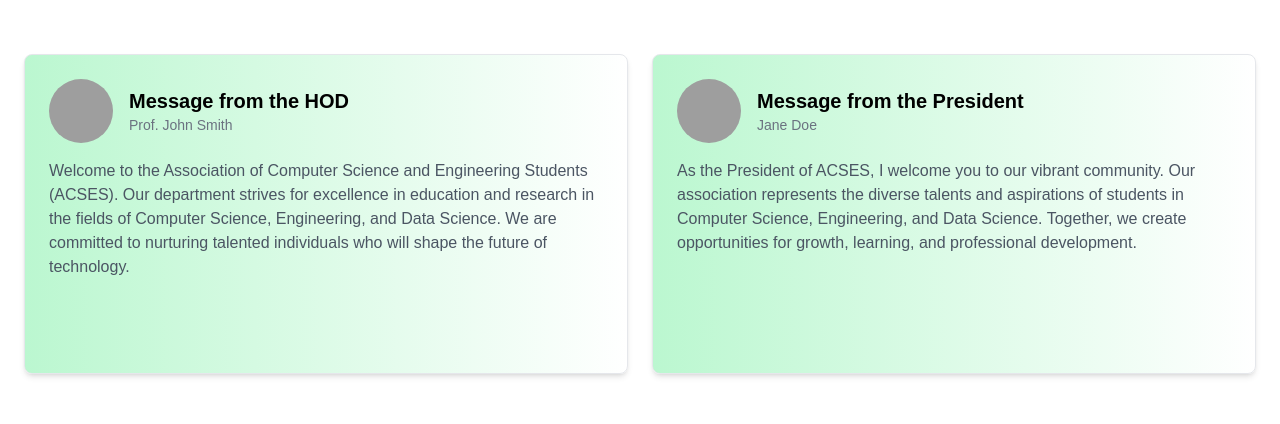
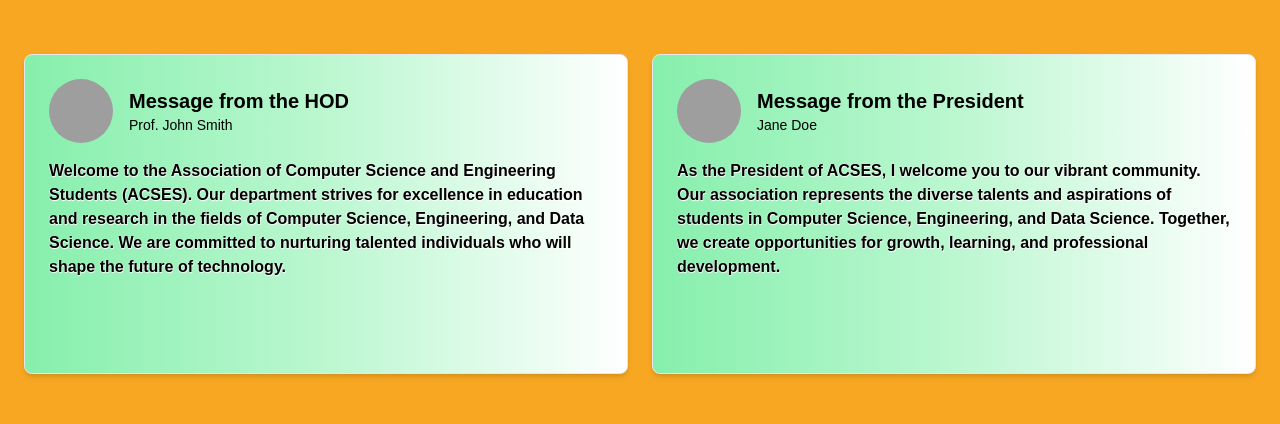
Before and after one commit to ACSES-SRID/acses-website, a React (Vite) app in the folder acses-website/: page / in a window 1280 px wide. Shown: the part 882-1306 px from the top of the page. Built offline with nearby package versions, Linux system fonts and the light colour scheme; grey boxes are pictures that could not be loaded.

Commit message:
Worked more on the interface and colours

```diff
--- a/acses-website/src/components/welcome/MessageCard.jsx
+++ b/acses-website/src/components/welcome/MessageCard.jsx
@@ -2,7 +2,7 @@ import React from "react";
 
 const MessageCard = ({ title, name, imageSrc, message }) => {
   return (
-    <div className="w-full border rounded-lg shadow-md p-6 min-h-[16rem] md:min-h-[20rem] transition-transform transform hover:scale-105 hover:shadow-lg bg-gradient-to-r from-green-200 to-white hover:from-green-300">
+    <div className="w-full border rounded-lg shadow-md p-6 min-h-[16rem] md:min-h-[20rem] transition-transform transform hover:scale-105 hover:shadow-lg bg-gradient-to-r from-green-300 via-green-200 to-white hover:from-green-400 hover:via-green-300">
       <div className="flex items-center gap-4 mb-4">
         <div className="relative w-16 h-16 rounded-full overflow-hidden">
           <img
@@ -13,11 +13,19 @@ const MessageCard = ({ title, name, imageSrc, message }) => {
         </div>
         <div>
           <h2 className="text-xl font-semibold">{title}</h2>
-          <p className="text-sm text-gray-500">{name}</p>
+          <p className="text-sm text-black-500">{name}</p>
         </div>
       </div>
       <div>
-        <p className="text-gray-600">{message}</p>
+      <p
+        className="text-black-6000 font-bold"
+           style={{
+            textShadow: "0.5px 0.5px 1px white, -0.5px -0.5px 1px white",
+         }}
+>
+         {message}
+       </p>
+
       </div>
     </div>
   );
--- a/acses-website/src/components/welcome/WelcomeMessage.jsx
+++ b/acses-website/src/components/welcome/WelcomeMessage.jsx
@@ -3,7 +3,7 @@ import MessageCard from "./MessageCard";
 
 const WelcomeMessage = () => {
   return (
-    <section className="py-16 flex justify-center md:py-24">
+    <section className="py-16 flex justify-center md:py-24 bg-acses-yellow-500">
       <div className="container px-4 md:px-6">
         <h1 className="text-3xl font-bold tracking-tighter sm:text-4xl md:text-5xl text-center mb-12">
           Welcome to ACSES
```
